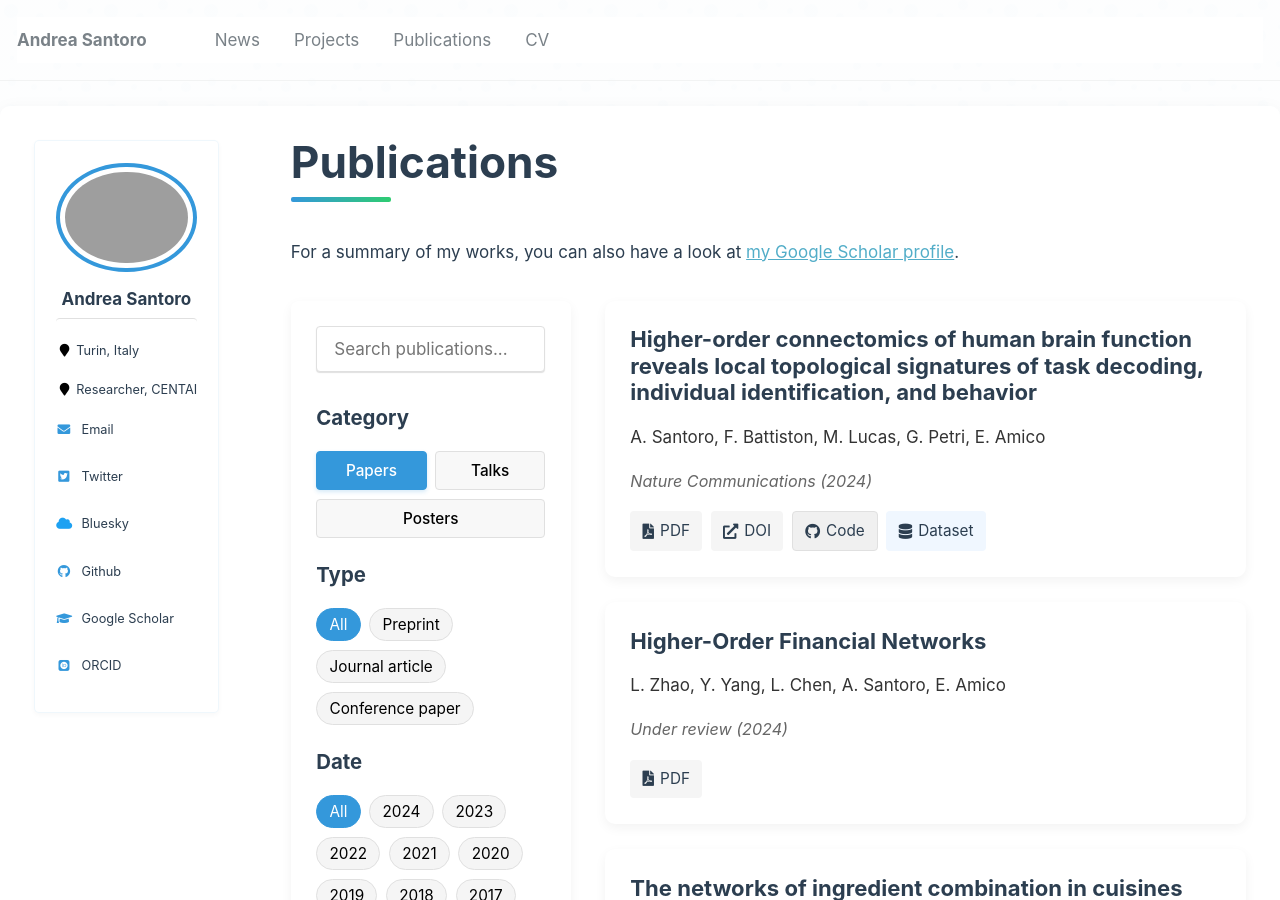
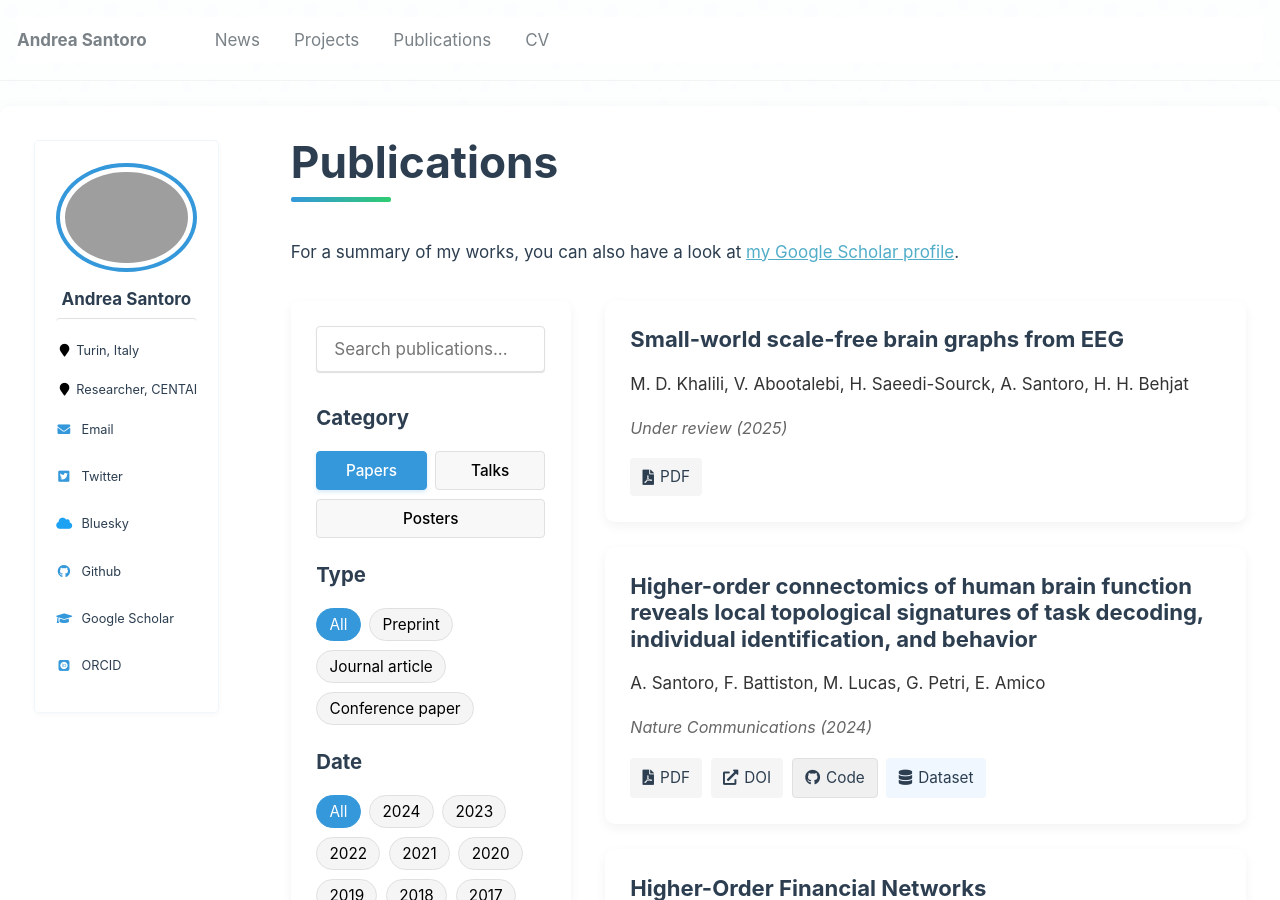
Before and after one commit to andresantoro/andresantoro.github.io, a Jekyll site: the page built from _pages/publications.md, in a window 1280 px wide and 900 px high. Built offline with Jekyll 4.4.1, drawn with Linux system fonts in a browser that asks for light colours; some web fonts are replaced.

Commit message:
add publication

```diff
--- a/_data/publications.yml
+++ b/_data/publications.yml
@@ -1,4 +1,12 @@
 papers:
+  #2025
+  - title: "Small-world scale-free brain graphs from EEG"
+    authors: "M. D. Khalili, V. Abootalebi, H. Saeedi-Sourck, A. Santoro, H. H. Behjat"
+    venue: "Under review"
+    year: "2025"
+    type: "preprint"
+    pdf: "https://www.biorxiv.org/content/10.1101/2025.04.17.649421v1.abstract"
+
   # 2024
   - title: "Higher-order connectomics of human brain function reveals local topological signatures of task decoding, individual identification, and behavior"
     authors: "A. Santoro, F. Battiston, M. Lucas, G. Petri, E. Amico"
```
